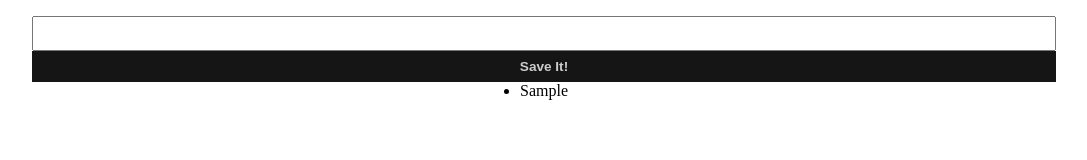
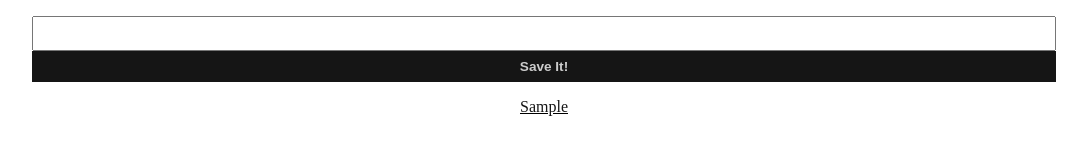
Before and after one commit to druxvh/Chrome-Extension, a browser extension: page index.html in a window 1280 px wide. Both pictures are taken after typing "Sample" into the empty fields and a click on the button "Save It!". Shown: the whole page, without its empty margins (112-1199 px from the left). Drawn offline with Linux system fonts and the light colour scheme.

Commit message:
Added json and icon img

```diff
--- a/app.js
+++ b/app.js
@@ -17,7 +17,11 @@ function renderSites() {
 
   for (i = 0; i < saveSite.length; i++) {
     // console.log(saveSite[i])
-    listItems += "<li>" + saveSite[i] + "</li>";
+    listItems += `
+    <li>
+      <a href= '${saveSite[i]}'> ${saveSite[i]} </a>
+    </li>
+    `;
                 //Developer Way of writing the same code but professionally
             // let li = document.createElement("li")
             // li.textContent = saveSite[i]
--- a/style.css
+++ b/style.css
@@ -34,3 +34,17 @@
   color: #151515;
   transition: ease-in-out 0.5s;
 }
+
+ul {
+  list-style: none;
+  margin-top: 1rem;
+  /* padding-left: 0; */
+}
+li {
+  /* color: #151515; */
+  text-decoration: underline;
+}
+a {
+  text-decoration: none;
+  color: #151515;
+}
```
Also changed, not shown: index.html (+1 -3 lines), SaveItt-icon.jpg (added), manifest.json (added).
